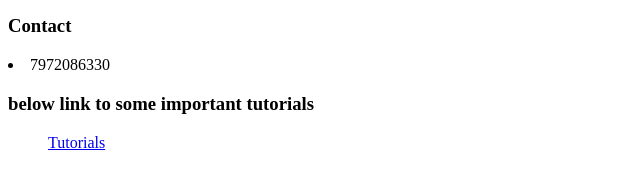
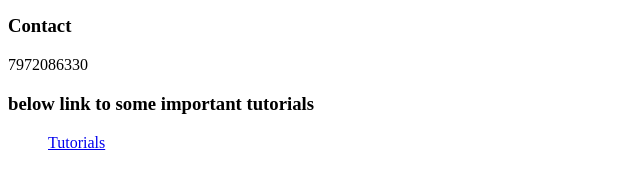
Before and after one commit to Amol-salelkar-kilowott/Amol-salelkar-kilowott.github.io, a plain HTML site: page index.html in a window 1280 px wide. Shown: the part 548-734 px from the top of the page, 0-640 px from the left. Drawn offline with Linux system fonts and the light colour scheme.

Commit message:
assignment commit

```diff
--- a/index.html
+++ b/index.html
@@ -18,7 +18,7 @@
         </ol>
 
         <h3>Contact</h3>
-        <p><li>7972086330</li></p>
+        <p>7972086330</p>
 
         <h3> below link to some important tutorials </h3>
         <ul>
```
